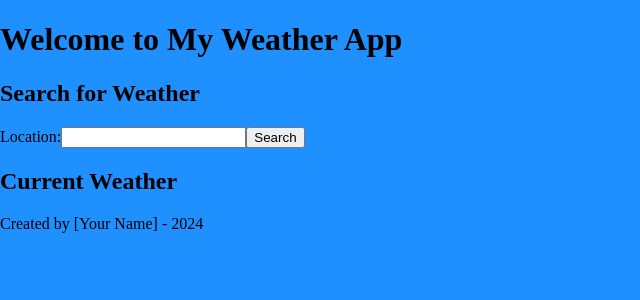
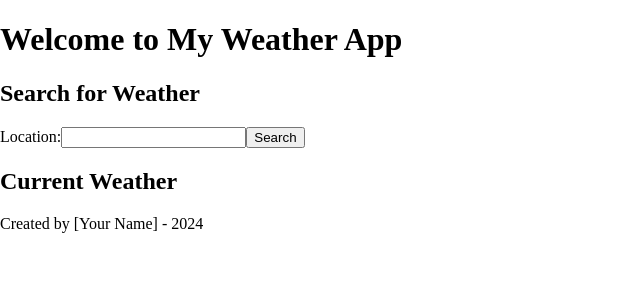
Before and after one commit to Drinkwater32/basic_weather_app, a React (Create React App) app: page / in a window 1280 px wide. Shown: the top 300 px of the page, without its empty margins (0-640 px from the left). Built offline with nearby package versions, Linux system fonts and the light colour scheme.

Commit message:
delete manifest

```diff
--- a/public/index.html
+++ b/public/index.html
@@ -4,14 +4,6 @@
     <meta charset="utf-8" />
     <meta name="viewport" content="width=device-width, initial-scale=1" />
     <title>React App</title>
-    <style>
-      /* Reset default margin and padding of body */
-      body {
-        margin: 0;
-        padding: 0;
-        background-color: #1e90ff;
-      }
-    </style>
   </head>
   <body style="margin: 0">
     <noscript>You need to enable JavaScript to run this app.</noscript>
--- a/src/App.js
+++ b/src/App.js
@@ -3,7 +3,7 @@ import MainPage from "./components/MainPage/MainPage";
 
 function App() {
   return (
-    <div style={{ backgroundColor: "#1e90ff", minHeight: "100vh" }}>
+    <div>
       <MainPage />
     </div>
   );
```
Also changed, not shown: src/index.js (+4 -4 lines), public/manifest.json (deleted).
